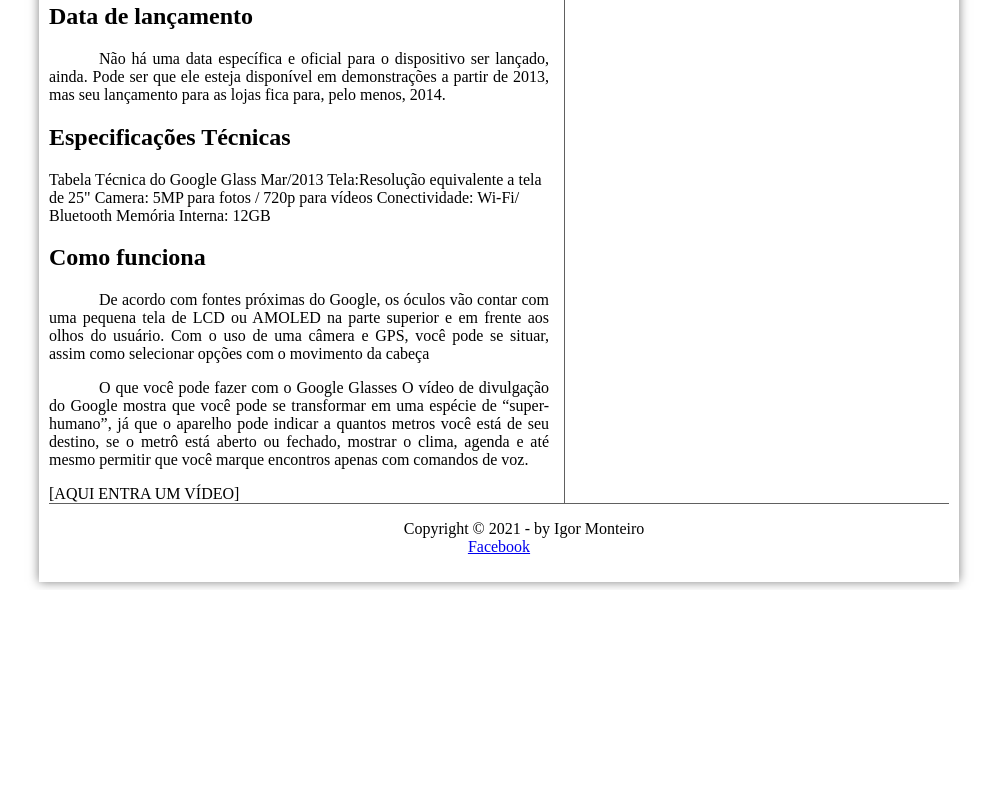
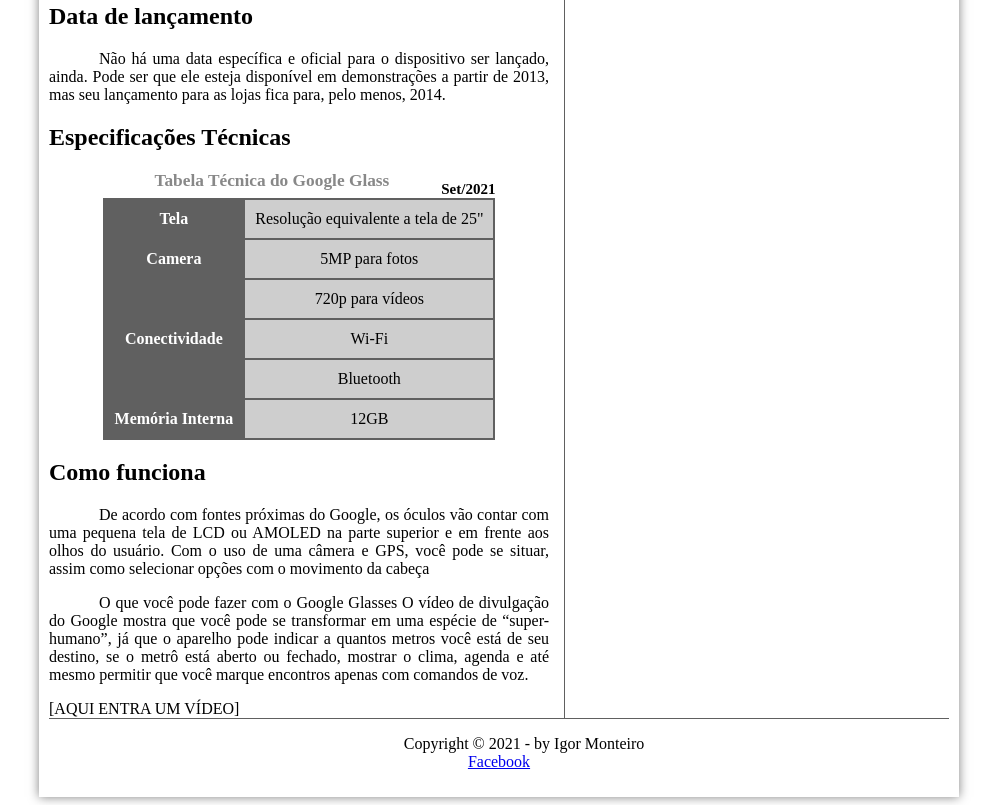
Before and after one commit to IgorMonteiro07/Segundo_Site, a plain HTML site: page index.html in a window 1280 px wide. Shown: the part 875-1680 px from the top of the page, without its empty margins (141-1138 px from the left). Before the commit the page ends 1465 px from the top, so only its background shows below. Drawn offline with Linux system fonts and the light colour scheme; files whose address does not match are found by name; a web font is replaced by a local one.

Commit message:
03.09.2021

```diff
--- a/_css/estilo.css
+++ b/_css/estilo.css
@@ -51,7 +51,41 @@
 	padding:0px;
 	margin-top:0px;
 }
+table#tabela{
+	border: 1px solid #606060;
+	border-spacing:0px;
+	margin-left:auto;
+	margin-right:auto;
 
+}
+table#tabela td{
+	border: 1px solid #606060;
+	padding:10px;
+	text-align:center;
+	vertical-align:middle;
+}
+table#tabela td.ce{
+	color:#ffffff;
+	background-color:#606060;
+	vertical-align:top;
+	font-weight:bold;
+}
+table#tabela td.cd{
+	background-color:#cecece;
+
+}
+table#tabela caption{
+	color:#888888;
+	font-size: 13pt;
+	font-weight:bolder;
+}
+table#tabela caption span{
+	display:block;
+	float:right;
+	color:#000000;
+	font-size:15px;
+	margin-top:10px;
+}
 /* Formatação de imagens com legendas */
 figure.foto-legenda{
 	position:relative;
--- a/index.html
+++ b/index.html
@@ -47,12 +47,16 @@
 <p>Não há uma data específica e oficial para o dispositivo ser lançado, ainda. Pode ser que ele esteja disponível em demonstrações a partir de 2013, mas seu lançamento para as lojas fica para, pelo menos, 2014.</p>
 
 <h1>Especificações Técnicas</h1>
-Tabela Técnica do Google Glass Mar/2013
+<table id="tabela">
+<caption>Tabela Técnica do Google Glass <span>Set/2021</span> </caption>
 
-Tela:Resolução equivalente a tela de 25"
-Camera: 5MP para fotos / 720p para vídeos
-Conectividade: Wi-Fi/ Bluetooth
-Memória Interna: 12GB
+<tr><td class="ce">Tela</td> <td class="cd">Resolução equivalente a tela de 25"</td></tr>
+<tr><td rowspan="2"class="ce">Camera</td> <td class="cd"> 5MP para fotos </td></tr>
+<tr><td class="cd">720p para vídeos</td></tr>
+<tr><td rowspan="2"class="ce">Conectividade</td> <td class="cd"> Wi-Fi</td></tr>
+<tr><td class="cd">Bluetooth</td></tr>
+<tr><td class="ce">Memória Interna</td> <td class="cd"> 12GB</td></tr>
+</table>
 
 <h2>Como funciona</h2>
 <p>De acordo com fontes próximas do Google, os óculos vão contar com uma pequena tela de LCD ou AMOLED na parte superior e em frente aos olhos do usuário. Com o uso de uma câmera e GPS, você pode se situar, assim como selecionar opções com o movimento da cabeça</p>
```
